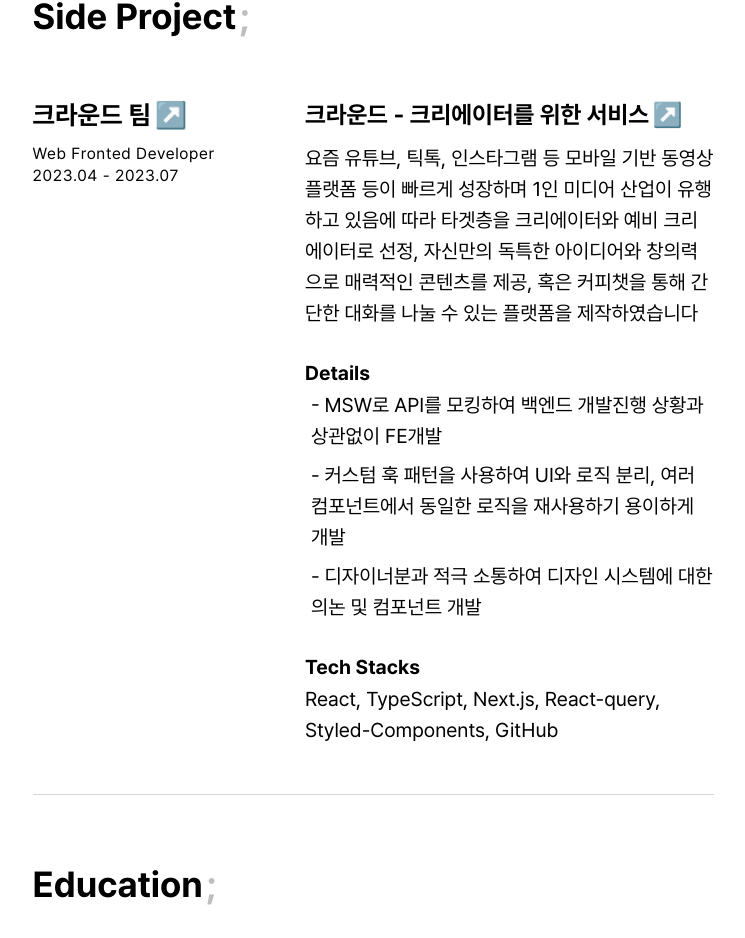
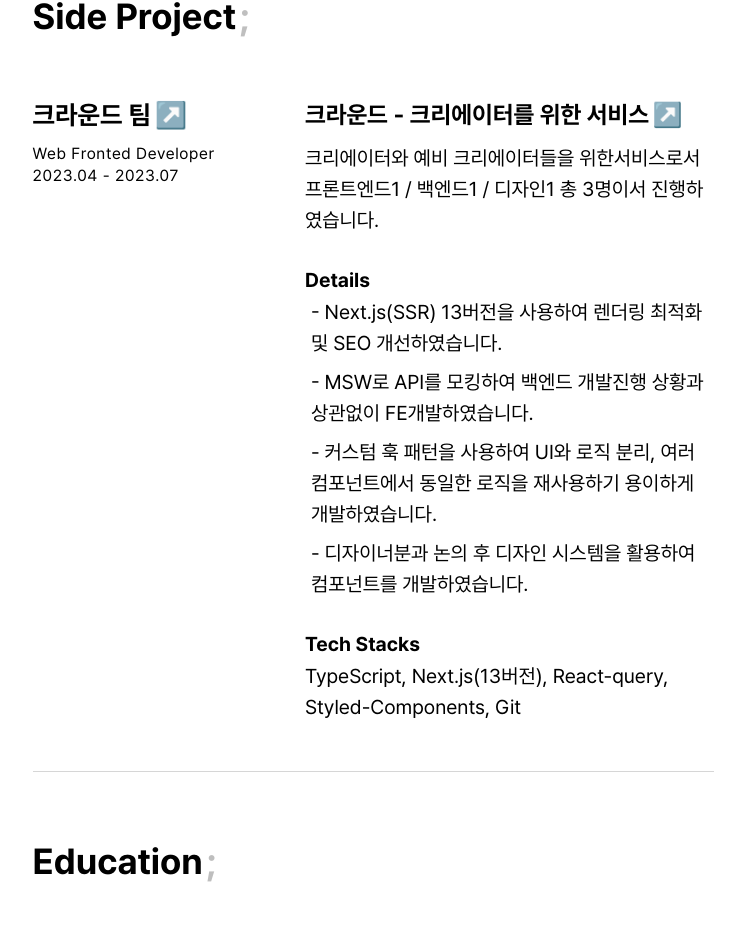
Before and after one commit to cherryc0ck/resume, a Next.js app: page / in a window 1280 px wide. Shown: the part 1743-2681 px from the top of the page, without its empty margins (267-1012 px from the left). Built offline with nearby package versions, Linux system fonts and the light colour scheme.

Commit message:
:lipstick: sideProject 텍스트 수정

```diff
--- a/src/components/domain/resume/sideProject/SideProject.tsx
+++ b/src/components/domain/resume/sideProject/SideProject.tsx
@@ -13,20 +13,20 @@
     },
     project: {
       name: "크라운드 - 크리에이터를 위한 서비스",
-      desc: "요즘 유튜브, 틱톡, 인스타그램 등 모바일 기반 동영상 플랫폼 등이 빠르게 성장하며 1인 미디어 산업이 유행하고 있음에 따라 타겟층을 크리에이터와 예비 크리에이터로 선정,  자신만의 독특한 아이디어와 창의력으로 매력적인 콘텐츠를 제공, 혹은 커피챗을 통해 간단한 대화를 나눌 수 있는 플랫폼을 제작하였습니다",
+      desc: "크리에이터와 예비 크리에이터들을 위한서비스로서 프론트엔드1 / 백엔드1 / 디자인1 총 3명이서 진행하였습니다.",
       url: "https://cround-client.vercel.app/",
       details: [
-        "MSW로 API를 모킹하여 백엔드 개발진행 상황과 상관없이 FE개발",
-        "커스텀 훅 패턴을 사용하여 UI와 로직 분리, 여러 컴포넌트에서 동일한 로직을 재사용하기 용이하게 개발",
-        "디자이너분과 적극 소통하여 디자인 시스템에 대한 의논 및 컴포넌트 개발",
+        "Next.js(SSR) 13버전을 사용하여 렌더링 최적화 및 SEO 개선하였습니다.",
+        "MSW로 API를 모킹하여 백엔드 개발진행 상황과 상관없이 FE개발하였습니다.",
+        "커스텀 훅 패턴을 사용하여 UI와 로직 분리, 여러 컴포넌트에서 동일한 로직을 재사용하기 용이하게 개발하였습니다.",
+        "디자이너분과 논의 후 디자인 시스템을 활용하여 컴포넌트를 개발하였습니다.",
       ],
       techs: [
-        "React",
         "TypeScript",
-        "Next.js",
+        "Next.js(13버전)",
         "React-query",
         "Styled-Components",
-        "GitHub",
+        "Git",
       ],
     },
   },
```
